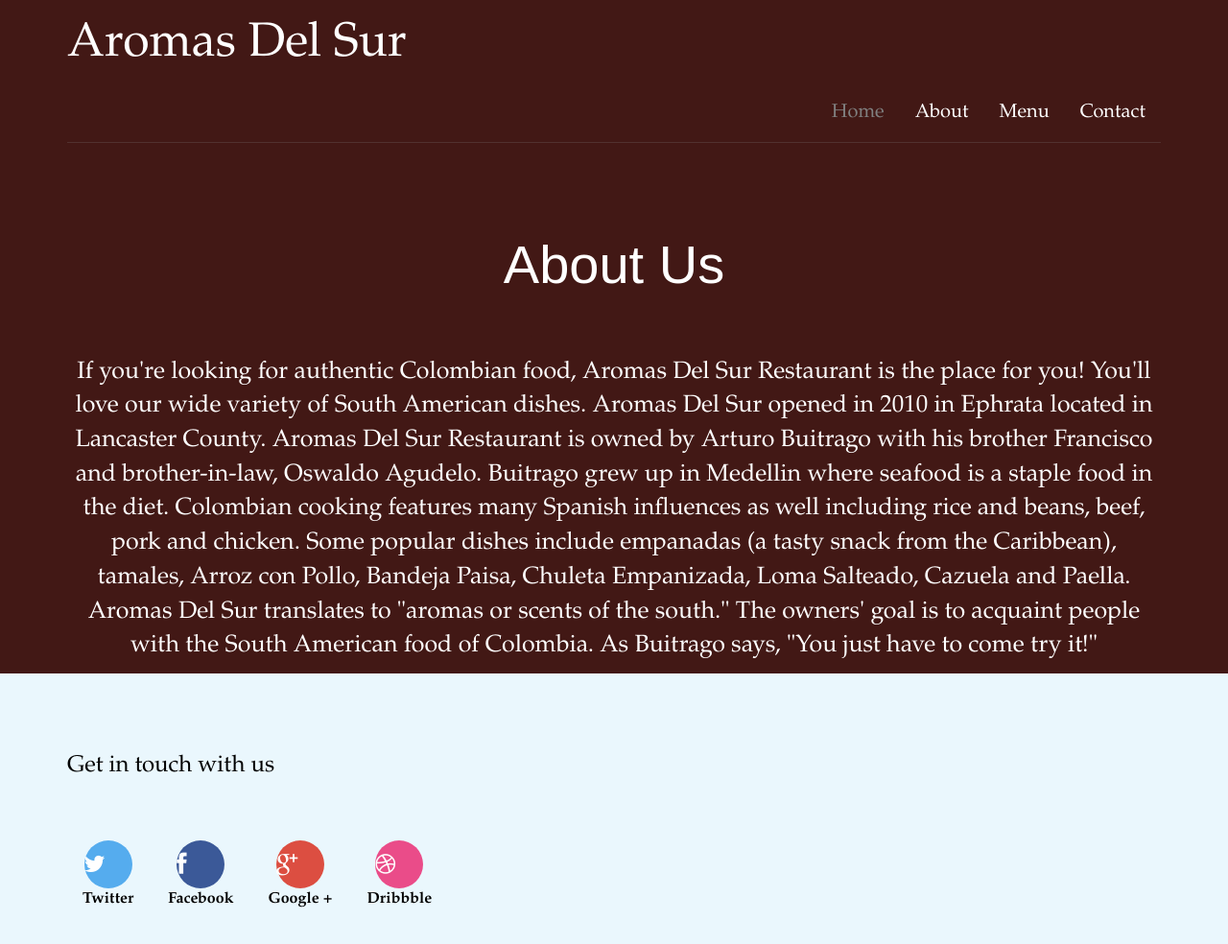
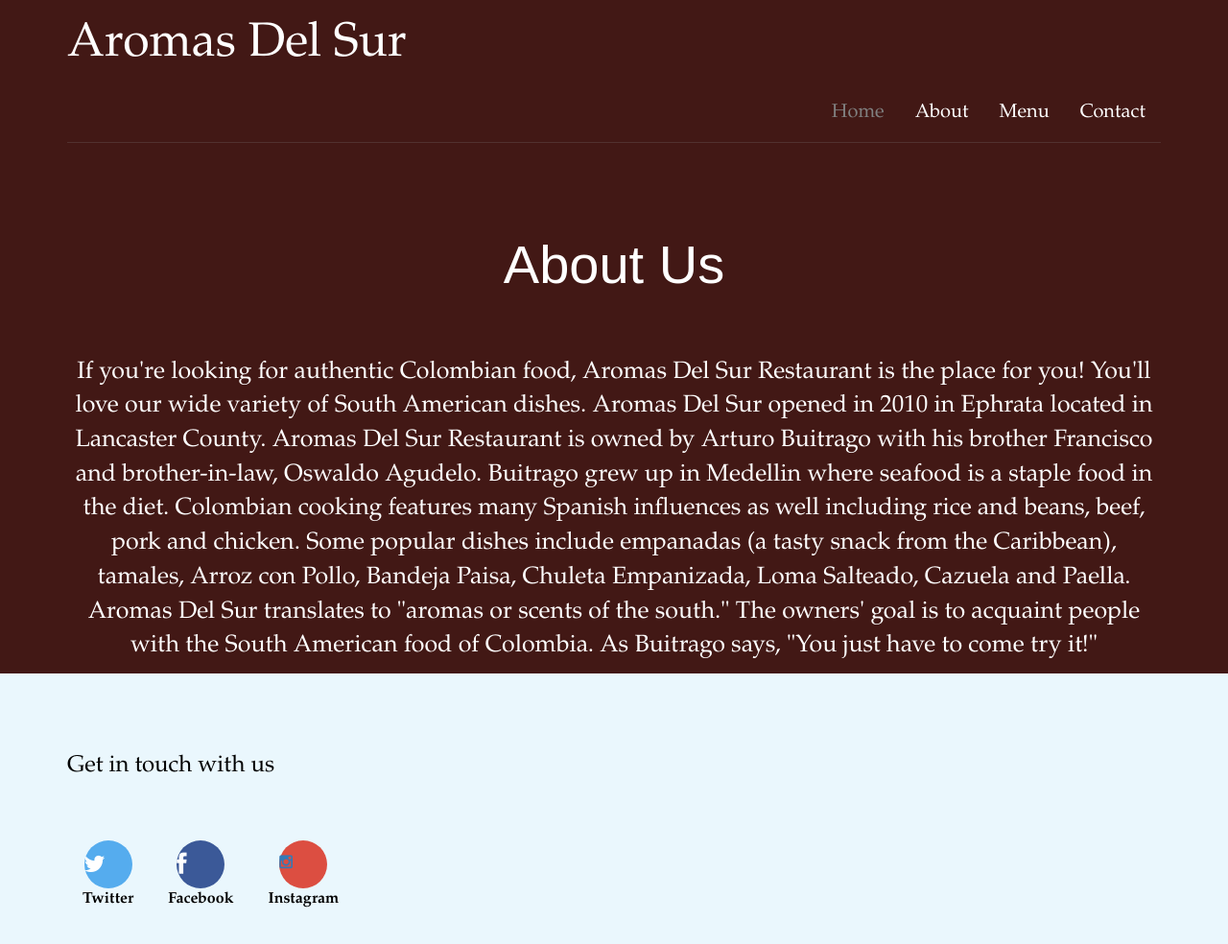
Before and after one commit to cmgoewert/aromasdelsur, a plain HTML site: page about.html in a window 1280 px wide. Shown: the whole page at 96% size. Drawn offline with Linux system fonts and the light colour scheme; a web font is replaced by a local one.

Commit message:
instagam addition

```diff
--- a/about.html
+++ b/about.html
@@ -64,8 +64,7 @@
                                         <ul>
                                             <li><a href="#" class="twitter"><i class="fa fa-twitter"></i></a><span>Twitter</span></li>
                                             <li><a href="#" class="twitter facebook"><i class="fa fa-facebook"></i></a><span>Facebook</span></li>
-                                            <li><a href="#" class="twitter chrome"><i class="fa fa-google-plus"></i></a><span>Google +</span></li>
-                                            <li><a href="#" class="twitter dribbble"><i class="fa fa-dribbble" aria-hidden="true"></i></a><span>Dribbble</span></li>
+                                            <li><a href="#" class="twitter instagram"><i class="fa fa-instagram"></i></a><span>Instagram</span></li>
                                         </ul>
                                     </div>
 
--- a/css/style.css
+++ b/css/style.css
@@ -212,7 +212,7 @@ body a {
       -ms-border-radius: 50%;
       -o-border-radius: 50%;
   }
-  i.fa.fa-twitter,i.fa.fa-facebook,i.fa.fa-google-plus,i.fa.fa-dribbble{
+  i.fa.fa-twitter,i.fa.fa-facebook,i.fa.instagram,i.fa.fa-dribbble{
       color: #FFF;
       font-size: 1.5em;
   }
@@ -229,11 +229,8 @@ body a {
   .footer-icons  ul li a.facebook{
       background:#3b5998;
   }
-  .footer-icons  ul li a.chrome{
+  .footer-icons  ul li a.instagram{
       background:#dc4e41;
-  }
-  .footer-icons  ul li a.dribbble{
-      background:#ea4c89;
   }
   .footer-icons  ul li a.twitter:hover{
       background: #FD5C63;
```
Also changed, not shown: contact.html (+1 -2 lines), index.html (+1 -2 lines), menu.html (+1 -2 lines).
